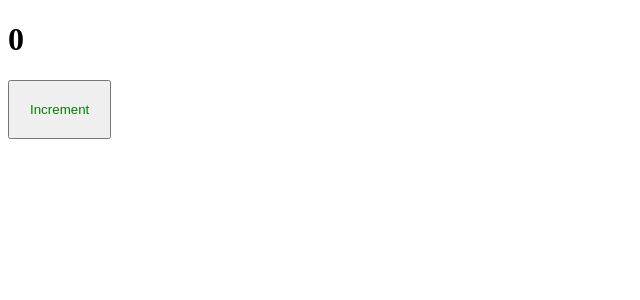
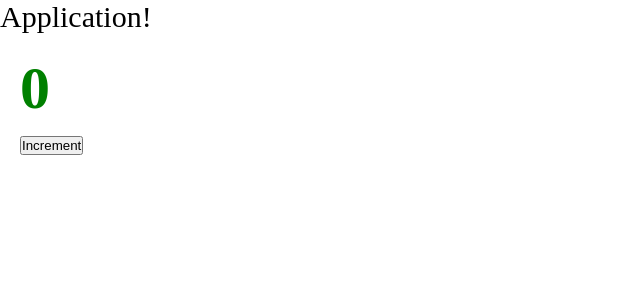
Before and after one commit to olezhuravlev/FrontendAdvanced, a React app: page / in a window 1280 px wide. Shown: the top 300 px of the page, without its empty margins (0-640 px from the left). Built offline with nearby package versions, Linux system fonts and the light colour scheme.

Commit message:
CSS-modules

```diff
--- /dev/null
+++ b/src/App.tsx
@@ -0,0 +1,14 @@
+// @flow
+import * as React from 'react';
+import {Counter} from "./components/Counter";
+import "./index.scss"
+type Props = {};
+
+export function App(props: Props) {
+    return (
+        <div className={"app"}>
+            Application!
+            <Counter/>
+        </div>
+    );
+};
--- /dev/null
+++ b/src/components/Counter.module.scss
@@ -0,0 +1,9 @@
+.btn {
+  padding: 20px;
+  color: green;
+}
+
+.btn2 {
+  padding: 20px;
+  color: blue;
+}
--- a/src/components/Counter.scss
+++ /dev/null
@@ -1,4 +0,0 @@
-button {
-  padding: 20px;
-  color: green;
-}
--- a/src/components/Counter.tsx
+++ b/src/components/Counter.tsx
@@ -1,7 +1,6 @@
-// @flow
 import * as React from 'react';
 import {useState} from 'react';
-import "./Counter.scss"
+import css from "./Counter.module.scss";
 
 type Props = {};
 
@@ -11,7 +10,7 @@
         setCount(count + 1);
     }
     return (
-        <div>
+        <div className={css.btn}>
             <h1>{count}</h1>
             <button onClick={increment}>Increment</button>
         </div>
--- /dev/null
+++ b/src/index.scss
@@ -0,0 +1,10 @@
+// Global styles.
+* {
+  margin: 0;
+  padding: 0;
+  box-sizing: border-box;
+}
+
+.app {
+  font-size: 30px;
+}
--- a/src/index.tsx
+++ b/src/index.tsx
@@ -1,10 +1,10 @@
 import {render} from "react-dom";
-import {Counter} from "./components/Counter";
+import {App} from "./App";
 
 
 render(
     <div>
-        <Counter/>
+        <App/>
     </div>,
     document.getElementById("root")
 )
```
Also changed, not shown: src/global.d.ts (added, +11 -0 lines), 1 other file (tests, documents, lock files or other folders).
